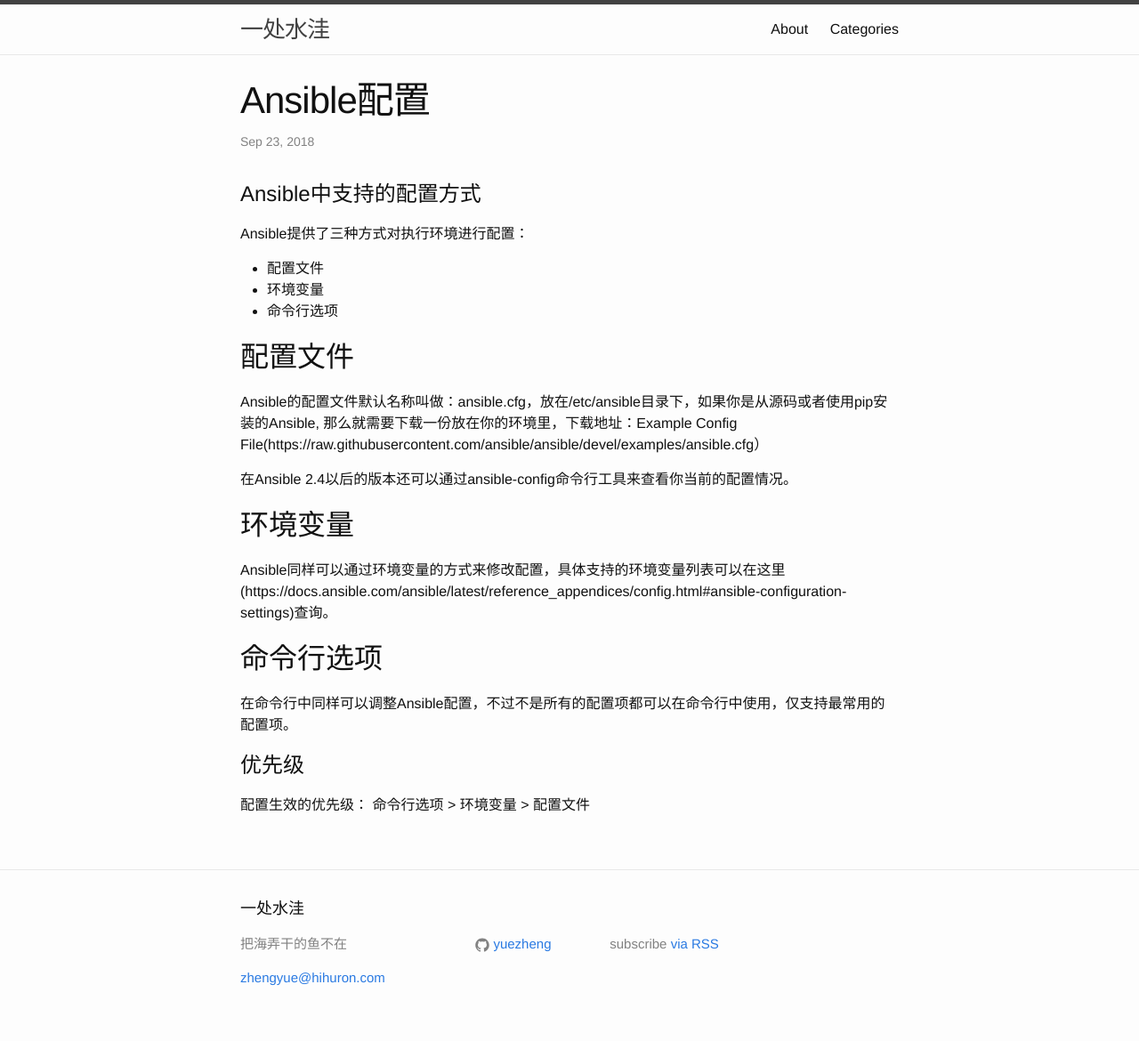
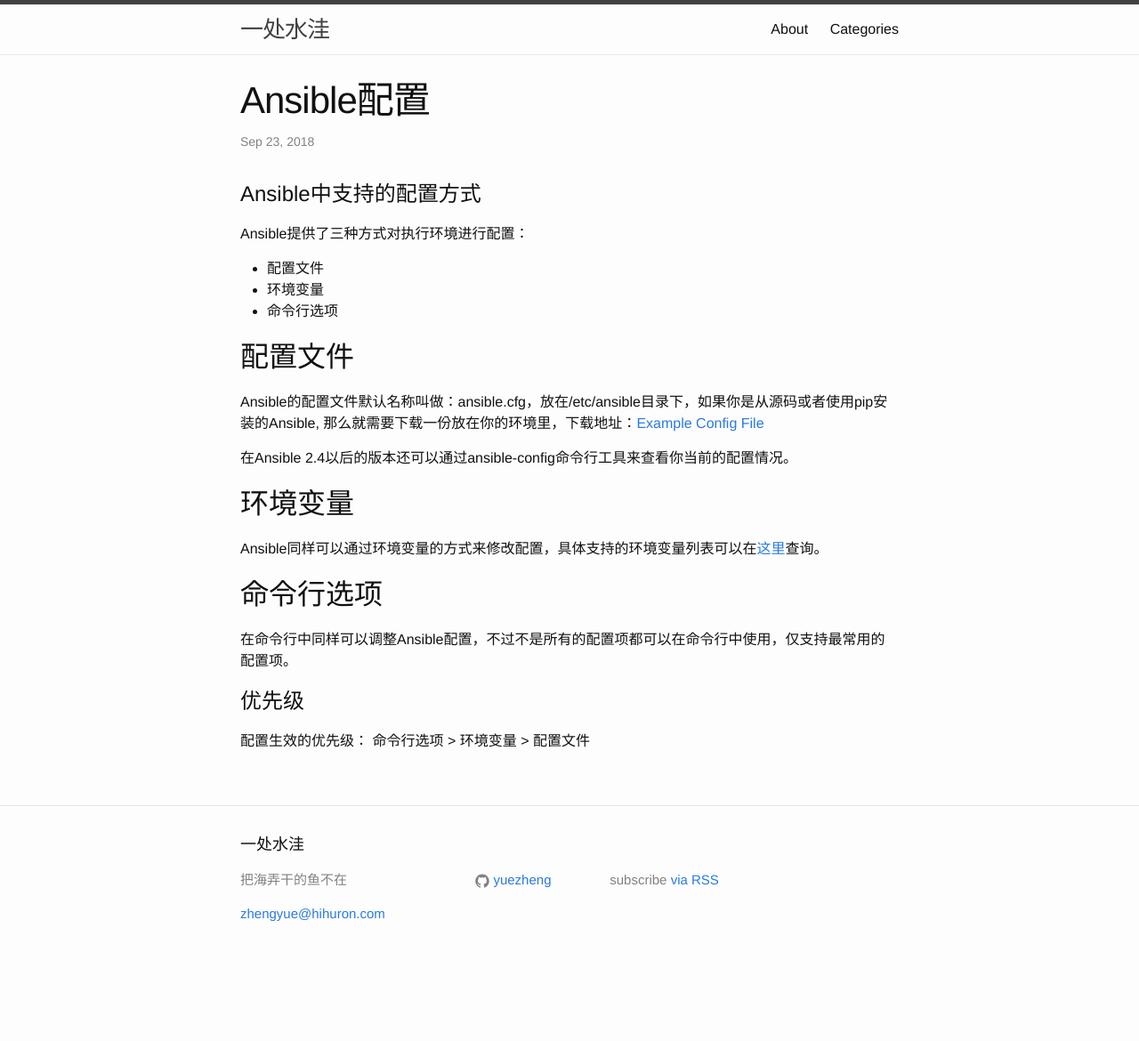
Before and after one commit to yuezheng/my_blog, a Jekyll site: the page built from _posts/2018-09-23-ansible-configuring.markdown, in a window 1280 px wide. Shown: the whole page at 89% size. Built offline with Jekyll 4.4.1, drawn with Linux system fonts in a browser that asks for light colours; after the commit the page ends 1098 px from its top, so only the background shows below that; some of the changed lines change nothing that is shown.

Commit message:
Update link format

```diff
--- a/_posts/2018-09-23-ansible-configuring.markdown
+++ b/_posts/2018-09-23-ansible-configuring.markdown
@@ -14,12 +14,12 @@
 
 ## 配置文件
 Ansible的配置文件默认名称叫做：ansible.cfg，放在/etc/ansible目录下，如果你是从源码或者使用pip安装的Ansible,
-那么就需要下载一份放在你的环境里，下载地址：Example Config File(https://raw.githubusercontent.com/ansible/ansible/devel/examples/ansible.cfg）
+那么就需要下载一份放在你的环境里，下载地址：[Example Config File](https://raw.githubusercontent.com/ansible/ansible/devel/examples/ansible.cfg)
 
 在Ansible 2.4以后的版本还可以通过ansible-config命令行工具来查看你当前的配置情况。
 
 ## 环境变量
-Ansible同样可以通过环境变量的方式来修改配置，具体支持的环境变量列表可以在这里(https://docs.ansible.com/ansible/latest/reference_appendices/config.html#ansible-configuration-settings)查询。
+Ansible同样可以通过环境变量的方式来修改配置，具体支持的环境变量列表可以在[这里](https://docs.ansible.com/ansible/latest/reference_appendices/config.html#ansible-configuration-settings)查询。
 
 ## 命令行选项
 在命令行中同样可以调整Ansible配置，不过不是所有的配置项都可以在命令行中使用，仅支持最常用的配置项。
```
